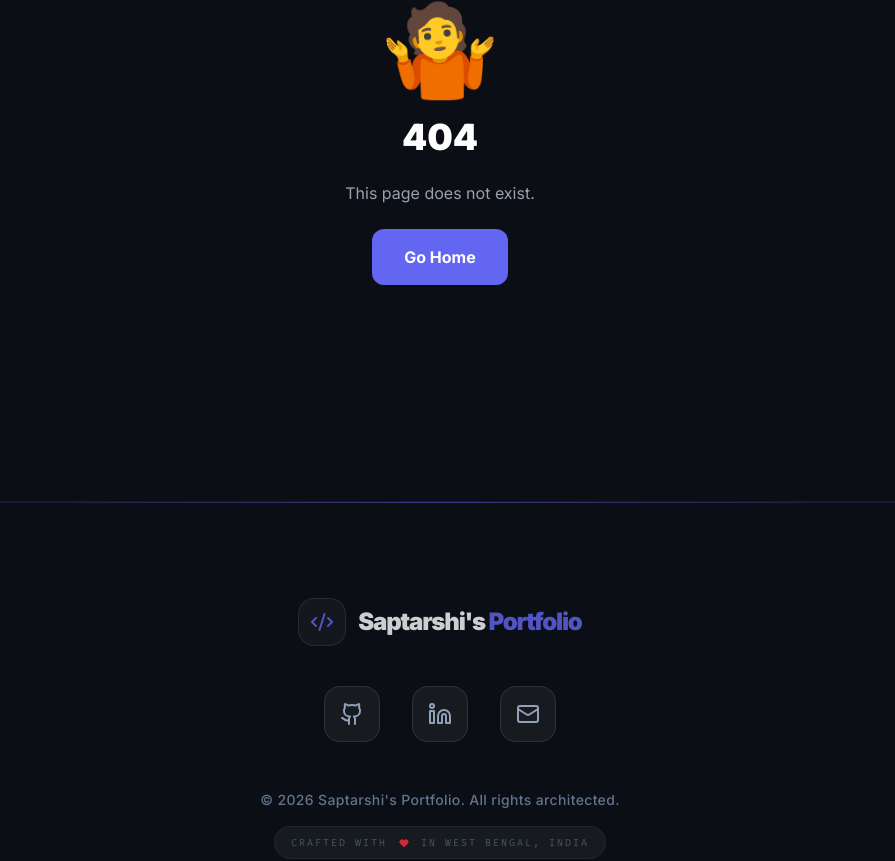
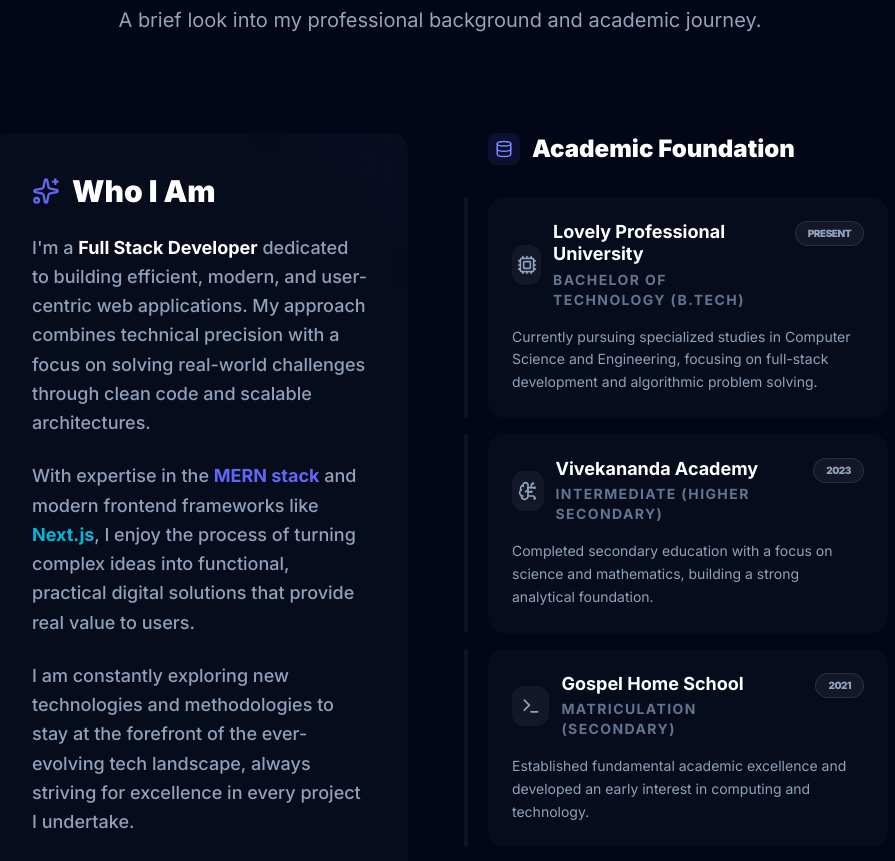
Before and after one commit to SaptarshiBB/portfolio, a React (Vite) app: page /about in a window 1280 px wide. Shown: the part 299-1160 px from the top of the page, without its empty margins (200-1095 px from the left). Built offline with nearby package versions, Linux system fonts and the light colour scheme.

Commit message:
Add About section and page, update navbar, and refine footer

```diff
--- a/src/App.jsx
+++ b/src/App.jsx
@@ -9,6 +9,7 @@
 import Resume from './pages/Resume';
 import Contact from './pages/Contact';
 import Experience from './pages/Experience';
+import About from './pages/About';
 
 function ScrollToTop() {
   const { pathname } = useLocation();
@@ -32,6 +33,7 @@
           <Route path="/resume" element={<Resume />} />
           <Route path="/experience" element={<Experience />} />
           <Route path="/contact" element={<Contact />} />
+          <Route path="/about" element={<About />} />
           <Route path="*" element={
             <div className="min-h-screen flex flex-col items-center justify-center gap-6 pt-20 container-max">
               <div className="text-8xl">🤷</div>
--- /dev/null
+++ b/src/components/AboutSection.jsx
@@ -0,0 +1,103 @@
+import { Sparkles, Database, Cpu, Terminal, BrainCircuit } from 'lucide-react';
+import { useScrollAnimation } from '../hooks/useScrollAnimation';
+import SectionTitle from './SectionTitle';
+
+export default function AboutSection() {
+  const { ref, isVisible } = useScrollAnimation();
+
+  const education = [
+    {
+      school: 'Lovely Professional University',
+      degree: 'Bachelor of Technology (B.Tech)',
+      period: 'Present',
+      description: 'Currently pursuing specialized studies in Computer Science and Engineering, focusing on full-stack development and algorithmic problem solving.',
+      icon: <Cpu size={20} />
+    },
+    {
+      school: 'Vivekananda Academy',
+      degree: 'Intermediate (Higher Secondary)',
+      period: '2023',
+      description: 'Completed secondary education with a focus on science and mathematics, building a strong analytical foundation.',
+      icon: <BrainCircuit size={20} />
+    },
+    {
+      school: 'Gospel Home School',
+      degree: 'Matriculation (Secondary)',
+      period: '2021',
+      description: 'Established fundamental academic excellence and developed an early interest in computing and technology.',
+      icon: <Terminal size={20} />
+    }
+  ];
+
+  return (
+    <section className="py-24 relative overflow-hidden bg-[#020617]" ref={ref}>
+      <div className="container-max">
+        <SectionTitle
+          title="About Me"
+          subtitle="A brief look into my professional background and academic journey."
+        />
+
+        <div className="grid lg:grid-cols-2 gap-16 items-start">
+          {/* Left: Professional Description */}
+          <div className={`space-y-8 transition-all duration-1000 delay-200 ${isVisible ? 'opacity-100 translate-x-0' : 'opacity-0 -translate-x-10'}`}>
+            <div className="card-glass p-10 border-primary/10 relative overflow-hidden group">
+              <div className="absolute top-0 right-0 w-32 h-32 bg-primary/5 rounded-full blur-3xl -translate-y-1/2 translate-x-1/2 group-hover:bg-primary/10 transition-colors" />
+
+              <h3 className="text-3xl font-black text-white mb-6 flex items-center gap-3">
+                <Sparkles size={28} className="text-primary" />
+                Who I Am
+              </h3>
+
+              <div className="space-y-6 text-slate-400 text-lg leading-relaxed font-medium">
+                <p>
+                  I'm a <span className="text-white font-bold">Full Stack Developer</span> dedicated to building efficient, modern, and user-centric web applications. My approach combines technical precision with a focus on solving real-world challenges through clean code and scalable architectures.
+                </p>
+                <p>
+                  With expertise in the <span className="text-primary font-bold">MERN stack</span> and modern frontend frameworks like <span className="text-secondary font-bold">Next.js</span>, I enjoy the process of turning complex ideas into functional, practical digital solutions that provide real value to users.
+                </p>
+                <p>
+                  I am constantly exploring new technologies and methodologies to stay at the forefront of the ever-evolving tech landscape, always striving for excellence in every project I undertake.
+                </p>
+              </div>
+            </div>
+          </div>
+
+          {/* Right: Education Hub */}
+          <div className={`space-y-6 transition-all duration-1000 delay-400 ${isVisible ? 'opacity-100 translate-x-0' : 'opacity-0 translate-x-10'}`}>
+            <h3 className="text-2xl font-black text-white px-4 flex items-center gap-3 mb-8">
+              <div className="w-8 h-8 rounded-lg bg-indigo-500/10 flex items-center justify-center text-indigo-400">
+                <Database size={18} />
+              </div>
+              Academic Foundation
+            </h3>
+
+            <div className="space-y-4">
+              {education.map((edu, idx) => (
+                <div key={idx} className="group relative">
+                  <div className="absolute -left-2 top-0 bottom-0 w-1 bg-white/5 rounded-full group-hover:bg-primary/30 transition-colors" />
+                  <div className="card-glass p-6 ml-4 border-white/5 hover:border-primary/20 hover:bg-white/[0.04] transition-all duration-300">
+                    <div className="flex items-start justify-between gap-4 mb-4">
+                      <div className="flex items-center gap-3">
+                        <div className="w-10 h-10 rounded-xl bg-white/5 flex items-center justify-center text-slate-400 group-hover:text-primary transition-colors">
+                          {edu.icon}
+                        </div>
+                        <div>
+                          <h4 className="text-white font-bold text-lg leading-tight group-hover:text-primary transition-colors">{edu.school}</h4>
+                          <p className="text-slate-500 text-sm font-bold uppercase tracking-widest mt-1">{edu.degree}</p>
+                        </div>
+                      </div>
+                      <span className="px-3 py-1 rounded-full bg-white/5 border border-white/10 text-[10px] font-black text-slate-400 uppercase tracking-tighter whitespace-nowrap">
+                        {edu.period}
+                      </span>
+                    </div>
+                    <p className="text-slate-400 text-sm leading-relaxed">{edu.description}</p>
+                  </div>
+                </div>
+              ))}
+            </div>
+          </div>
+        </div>
+      </div>
+    </section>
+  );
+}
--- a/src/components/Footer.jsx
+++ b/src/components/Footer.jsx
@@ -37,18 +37,6 @@
           ))}
         </div>
 
-        {/* Minimal Bottom Info */}
-        <div className="flex flex-col items-center gap-4 text-center">
-          <p className="text-slate-500 text-sm font-medium tracking-wide">
-            © {new Date().getFullYear()} Saptarshi's Portfolio. All rights architected.
-          </p>
-
-          <div className="flex items-center gap-3 px-4 py-2 rounded-full bg-white/5 border border-white/5 text-[10px] text-slate-600 font-mono uppercase tracking-[0.2em]">
-            <span>Crafted with</span>
-            <Heart size={10} className="text-red-500 fill-red-500 animate-pulse" />
-            <span>in West Bengal, India</span>
-          </div>
-        </div>
       </div>
     </footer>
   );
--- a/src/components/Navbar.jsx
+++ b/src/components/Navbar.jsx
@@ -5,6 +5,7 @@
 
 const navLinks = [
   { to: '/', label: 'Home' },
+  { to: '/about', label: 'About' },
   { to: '/skills', label: 'Skills' },
   { to: '/experience', label: 'Experience' },
   { to: '/projects', label: 'Projects' },
--- /dev/null
+++ b/src/pages/About.jsx
@@ -0,0 +1,9 @@
+import AboutSection from '../components/AboutSection';
+
+export default function About() {
+  return (
+    <div className="pt-20 min-h-screen">
+      <AboutSection />
+    </div>
+  );
+}
--- a/src/pages/Home.jsx
+++ b/src/pages/Home.jsx
@@ -5,6 +5,7 @@
 import SectionTitle from '../components/SectionTitle';
 import projects from '../data/projects';
 import experience from '../data/experience';
+import AboutSection from '../components/AboutSection';
 
 const stats = [
   { value: '03+', label: 'Projects Built', icon: <Terminal size={24} className="text-primary" /> },
@@ -91,6 +92,7 @@
     </section>
   );
 }
+
 
 function StatsSection() {
   const { ref, isVisible } = useScrollAnimation();
@@ -183,6 +185,7 @@
   return (
     <div className="mesh-bg min-h-screen overflow-x-hidden">
       <HeroSection />
+      <AboutSection />
 
       {/* Featured Projects Preview */}
       <section className="section-padding">
@@ -267,38 +270,6 @@
 
       <SkillsSummary />
 
-      {/* Work Experience Section */}
-      <section className="section-padding relative overflow-hidden bg-white/[0.02]">
-        <div className="container-max">
-          <SectionTitle
-            title="Professional Journey"
-            subtitle="My experiences in tech, contributing to quality and innovation."
-          />
-
-          <div className="max-w-5xl mx-auto text-center">
-            {experience.map((exp, idx) => (
-              <div key={exp.id} className="mb-24 last:mb-0">
-                <div className="mb-6">
-                  <h3 className="text-xl sm:text-2xl font-black text-white tracking-tight uppercase leading-none mb-2 italic">{exp.role}</h3>
-                  <p className="text-primary font-bold text-sm tracking-[0.2em] uppercase opacity-70">{exp.company}</p>
-                </div>
-
-                <div className="max-w-4xl mx-auto">
-                    <div className="flex flex-col items-center space-y-4">
-                      {exp.highlights.map((item, i) => (
-                        <div key={i} className="flex items-center gap-3 text-slate-400 text-sm sm:text-base leading-relaxed font-medium italic opacity-80">
-                          <span className="text-primary text-xl">•</span>
-                          <span>{item}</span>
-                        </div>
-                      ))}
-                    </div>
-                </div>
-              </div>
-            ))}
-          </div>
-        </div>
-      </section>
-
       <ContactCTA />
     </div>
   );
```
Also changed, not shown: 2 other files (tests, documents, lock files or other folders).
